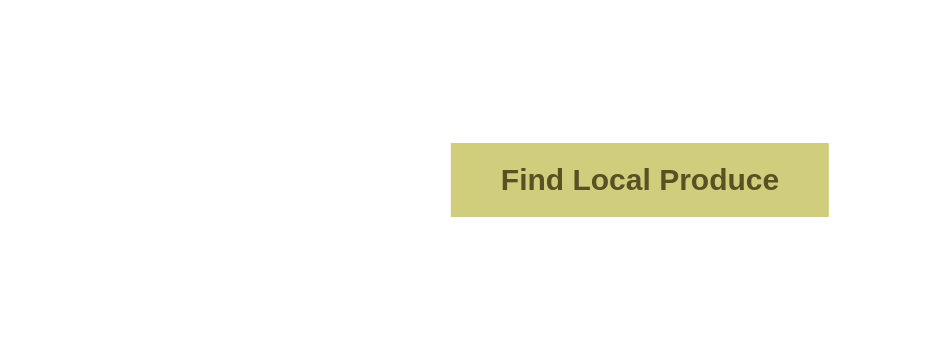
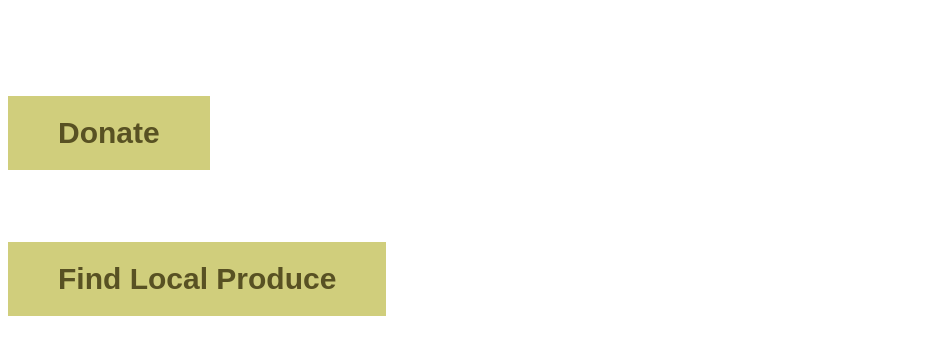
Before and after one commit to alessiacodes/CommunityHarvest, a plain HTML site: page Frontend/main.html in a window 1280 px wide. Shown: the part 140-494 px from the top of the page, without its empty margins (0-928 px from the left). Drawn offline with Linux system fonts and the light colour scheme.

Commit message:
button crisis

```diff
--- a/Frontend/main.html
+++ b/Frontend/main.html
@@ -12,15 +12,17 @@
     <div class="text">
         <!-- welcome page -->
         <p>Community Harvest</p>
-        <img src=""
+        <img src="">
+    </div>
 
+    <div class=".btn">
         <a href="donate.html">
             <button id="button1" class="button">Donate</button>
         </a>
-
+        <br> <br> <br> <br> <br>
         <a href="recieve.html">
             <button id="button2" class="button">Find Local Produce</button>
-        </a1>
+        </a>
 
     </div>
 </body>
--- a/Frontend/test.css
+++ b/Frontend/test.css
@@ -6,7 +6,7 @@
     font-family: system-ui, -apple-system, BlinkMacSystemFont, 'Segoe UI', Roboto, Oxygen, Ubuntu, Cantarell, 'Open Sans', 'Helvetica Neue', sans-serif;
 }
 
-button{
+/*button{
     background-color: #D0CE7C;
     color: #585123;
     border: none;
@@ -17,4 +17,34 @@ button{
     padding: 20px 50px;
     font-size: 30px;
     font-weight: bold;
+}*/
+
+.btn{
+    margin-top: 50px;
+    text-align: center;
+    display: flex;
+    justify-content: center;
+    align-items: center;
+    flex-direction: column;
+    transition: all ease 0.5s;
 }
+
+
+.button{
+    color: #585123;
+    border: none;
+    padding: 20px 50px;
+    align-self: center;
+    font-size: 30px;
+    font-weight: bold;
+}
+
+#button1{
+    background-color: #D0CE7C;
+    cursor: pointer;
+}
+
+#button2{
+    background-color: #D0CE7C;
+    cursor: pointer;
+}
```
